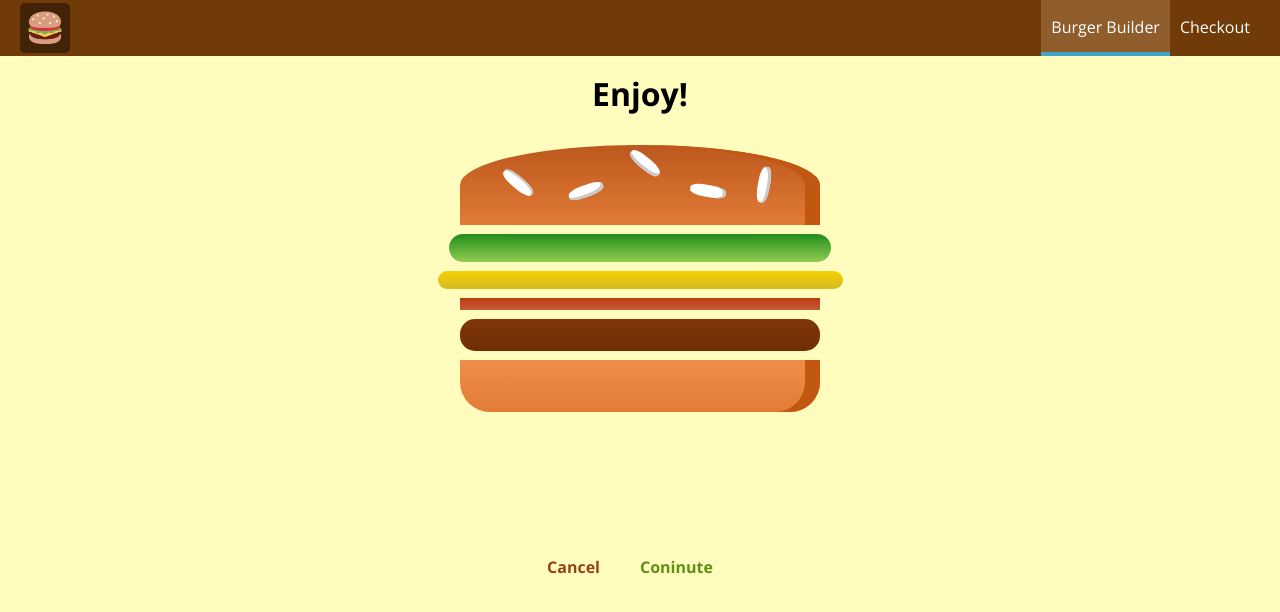
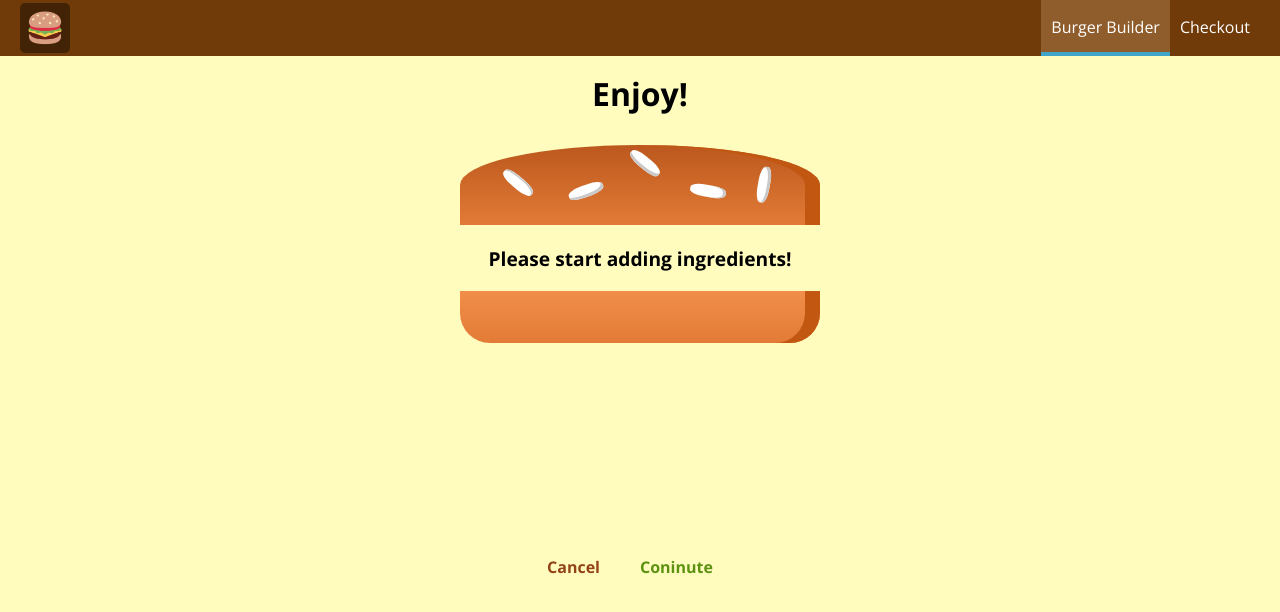
Before and after one commit to cdiasperera/build-a-burger, a React (Create React App) app: page /checkout in a window 1280 px wide. Shown: the top 612 px of the page. Built offline with nearby package versions, Linux system fonts and the light colour scheme.

Commit message:
Sending order data to new page, via seach params

```diff
--- a/src/components/Order/CheckoutSummary/CheckoutSummary.js
+++ b/src/components/Order/CheckoutSummary/CheckoutSummary.js
@@ -6,13 +6,15 @@ import Button from '../../UI/Button/Button'
 
 import classes from './CheckoutSummary.module.css'
 
-const CheckoutSummary = ({ ingredients, history }) => {
+const CheckoutSummary = ({ history, location }) => {
   const handleClick = () => {
   }
 
   const handleCancel = () => {
     history.goBack()
   }
+
+  const ingredients = getIngredientsFromQuery(location.search)
 
   return (
     <div className={classes.CheckoutSummary}>
@@ -26,4 +28,13 @@ const CheckoutSummary = ({ ingredients, history }) => {
   )
 }
 
+const getIngredientsFromQuery = (search) => {
+  const query = new URLSearchParams(search)
+  const ingredients = {}
+  for (const param of query.entries()) {
+    ingredients[param[0]] = param[1]
+  }
+  return ingredients
+}
+
 export default withRouter(CheckoutSummary)
--- a/src/containers/BurgerBuilder/BurgerBuilder.js
+++ b/src/containers/BurgerBuilder/BurgerBuilder.js
@@ -73,7 +73,11 @@ class BurgerBuilder extends Component {
   }
 
   continueCheckout = () => {
-    this.props.history.push('/checkout')
+    const searchParams = new URLSearchParams(this.state.ingredients)
+    this.props.history.push({
+      pathname: '/checkout',
+      search: '?' + searchParams.toString()
+    })
   }
 
   render = () => {
--- a/src/containers/Checkout/Checkout.js
+++ b/src/containers/Checkout/Checkout.js
@@ -4,19 +4,10 @@ import CheckoutSummary from
   '../../components/Order/CheckoutSummary/CheckoutSummary'
 
 class Checkout extends Component {
-  state = {
-    ingredients: {
-      Salad: 1,
-      Meat: 1,
-      Cheese: 1,
-      Bacon: 1
-    }
-  }
-
   render = () => {
     return (
       <>
-        <CheckoutSummary ingredients={this.state.ingredients} />
+        <CheckoutSummary />
       </>
     )
   }
```
